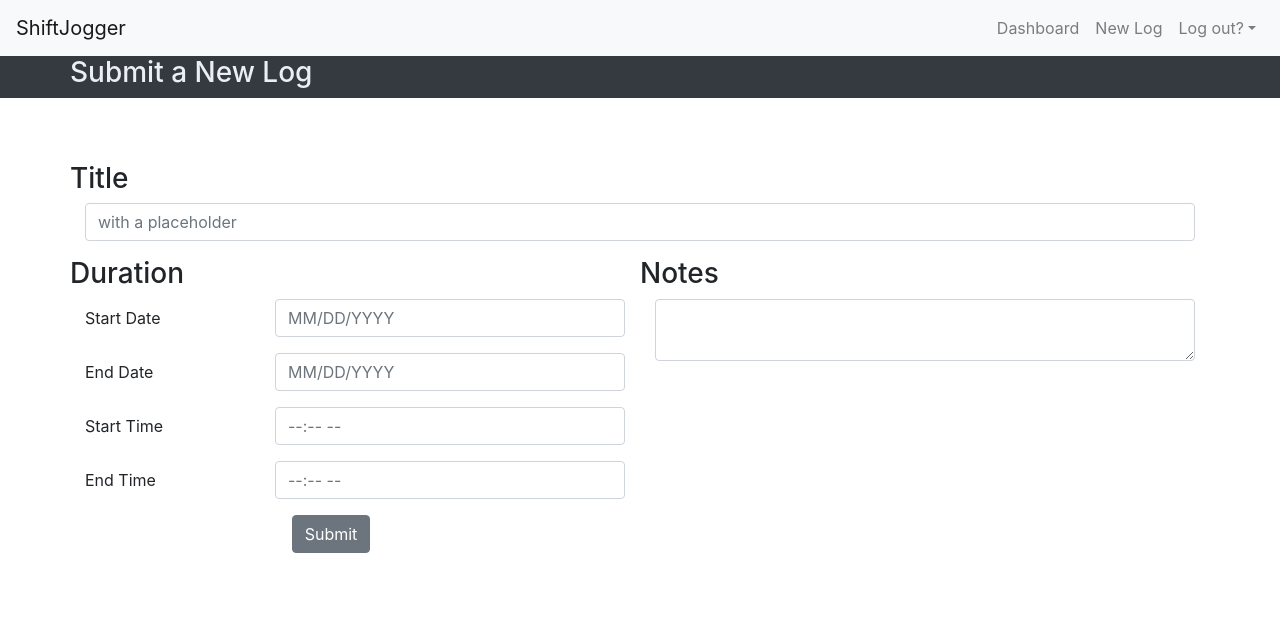
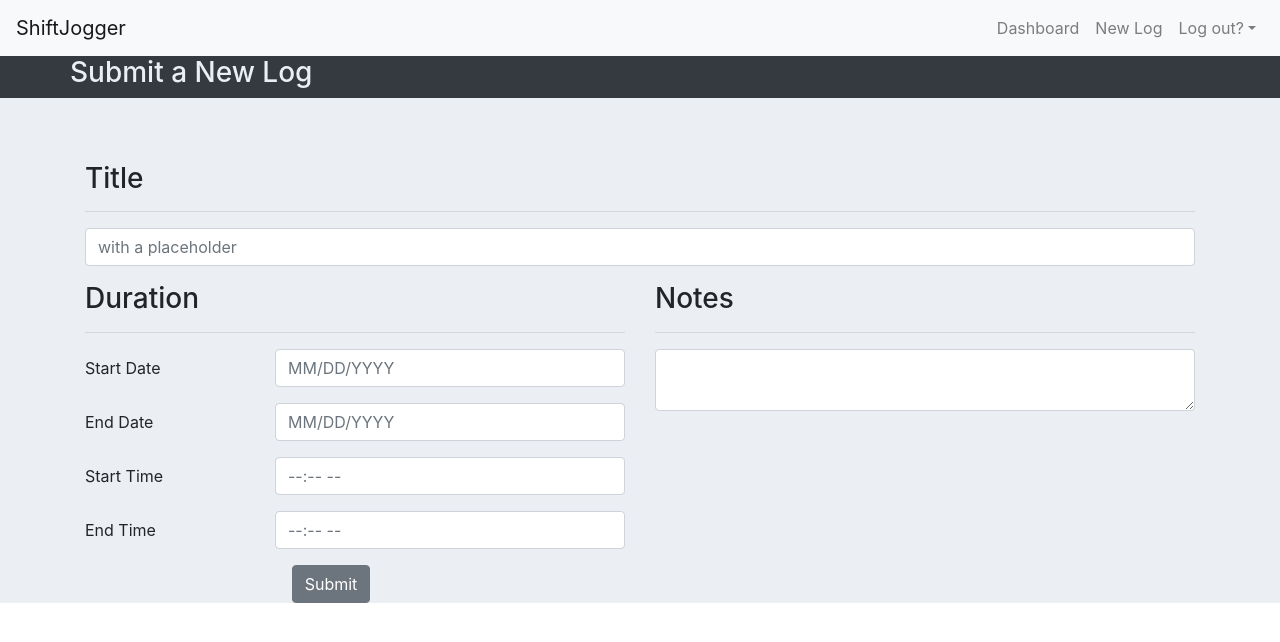
Before and after one commit to VolantTyler/shift-jogger-design, a React (Create React App) app: page /newlog in a window 1280 px wide. Shown: the top 642 px of the page. Built offline with nearby package versions, Linux system fonts and the light colour scheme.

Commit message:
style: background color

```diff
--- a/src/App.css
+++ b/src/App.css
@@ -1,8 +1,15 @@
 .App {
   text-align: center;
+  background-color: #ebeff3;
+
 }
 
 
+/* tool to see size of all elements for resizing and padding adjustments */
+/* * {
+  outline: 1px solid red;
+  outline-offset: -1px;
+} */
 
 /* original create-react-app
 
--- a/src/components/NewLog.js
+++ b/src/components/NewLog.js
@@ -40,8 +40,10 @@ export class NewLog extends Component {
                 <Form>
                     {/* Title row */}
                     <Row>
+                        <Col>
                         <h3>Title</h3>
                         <hr></hr>
+                        </Col>
                     </Row>
                     <FormGroup row>
                         <Col >
@@ -52,8 +54,10 @@ export class NewLog extends Component {
                 {/* Duration column */}
                 <Col sm={6}>
                     <Row>
+                        <Col>
                         <h3>Duration</h3>
                         <hr></hr>
+                        </Col>
                     </Row>
                     <FormGroup row>
                         <Label for="startDate" sm={4}>Start Date</Label>
@@ -84,8 +88,10 @@ export class NewLog extends Component {
                 {/* Notes column */}
                 <Col sm={6}>
                     <Row>
+                        <Col>
                         <h3>Notes</h3>
                         <hr></hr>
+                        </Col>
                     </Row>
                     <FormGroup row style={{height: "100%"}}>
                         {/* <Label for="notes" sm={2}>Notes</Label> */}
```
